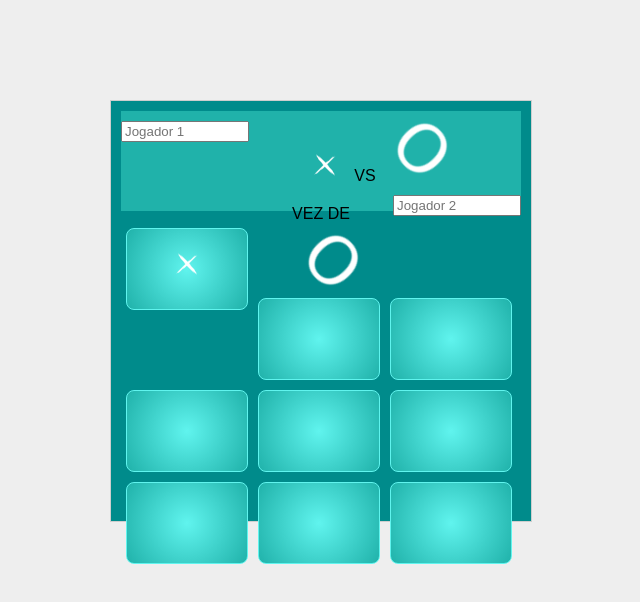
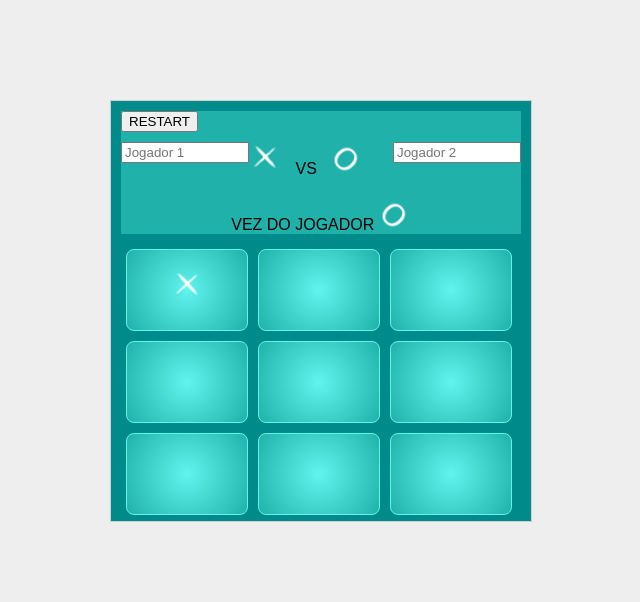
Before and after one commit to soaresmessiasg130/tictactoe-js, a plain HTML site: page index.html in a window 1280 px wide. Both pictures are taken after a click on the element 506 px from the left and 267 px from the top of the page. Shown: the whole page, without its empty margins (319-959 px from the left). Drawn offline with nearby package versions, Linux system fonts and the light colour scheme.

Commit message:
AJustando Imagem O do game

```diff
--- a/game.js
+++ b/game.js
@@ -1,57 +1,57 @@
-const player1 = "X";
-const player2 = "O";
+const player1 = "x";
+const player2 = "o";
 var playTime = player1;
-var gameOver= false;
+var gameOver = false;
 
-atualizaMostrador();
 inicializarEspacos();
 
-function atualizaMostrador(){
-  if(gameOver){return;}
+function inicializarEspacos() {
+  var espacos = document.getElementsByClassName("espaco");
 
-  if(playTime == player1){
+  for (var i = 0; i < espacos.length; i++) {
+    espacos[i].addEventListener("click", function () {
+      if (gameOver) {
+        return;
+      }
+
+      if (this.getElementsByTagName("img").length == 0) {
+        if (playTime == player1) {
+          this.innerHTML = "<img src='_imagens/x.png'>";
+          this.setAttribute("jogada", player1);
+          playTime = player2;
+        } else {
+          this.innerHTML = "<img src='_imagens/o.png'>";
+          this.setAttribute("jogada", player2);
+          playTime = player1;
+        }
+      }
+
+      verificarVencedor();
+
+      atualizaMostrador();
+    });
+  }
+}
+
+function atualizaMostrador() {
+  if (gameOver) {
+    var divVez = document.getElementById("vez");
+
+    console.log(divVez);
+
+    divVez.innerHTML = "";
+
+    return;
+  }
+
+  if (playTime == player1) {
     var player = document.querySelectorAll("div#vez img")[0];
     player.setAttribute("src", "_imagens/x.png");
-
-  }else{
+  } else {
     var player = document.querySelectorAll("div#vez img")[0];
     player.setAttribute("src", "_imagens/o.png");
   }
 }
-
-function inicializarEspacos(){
-
-  var espacos = document.getElementsByClassName("espaco");
-
-  for (var i = 0; i < espacos.length; i++) {
-
-    espacos[i].addEventListener("click", function(){
-
-        if (gameOver) {return;}
-
-        if(this.getElementsByTagName("img").length == 0){
-
-          if(playTime == player1){
-
-            this.innerHTML = "<img src='_imagens/X.png'>";
-            this.setAttribute("jogada", player1);
-            playTime = player2;
-
-          }else{
-
-            this.innerHTML = "<img src='_imagens/O.png'>";
-            this.setAttribute("jogada", player2);
-            playTime = player1;
-
-          }
-          atualizaMostrador();
-          verificarVencedor();
-
-        }
-    });
-  }
-}
-
 
 function verificarVencedor() {
   var a1 = document.getElementById("a1").getAttribute("jogada");
@@ -68,20 +68,33 @@ function verificarVencedor() {
 
   var vencedor = "";
 
-  if(   (a1 == b1 && a1 == c1 && a1 != "")
-    ||  (a1 == a2 && a1 == a3 && a1 != "")
-    ||  (a1 == b2 && a1 == c3 && a1 != "")  ){
+  if (
+    (a1 == b1 && a1 == c1 && a1 != "") ||
+    (a1 == a2 && a1 == a3 && a1 != "") ||
+    (a1 == b2 && a1 == c3 && a1 != "")
+  ) {
     vencedor = a1;
-  }else if(   (b2 == b1 && b2 == b3 && b2 != "")
-           || (b2 == a2 && b2 == c2 && b2 != "")
-           || (b2 == a3 && b2 == c1 && b2 != "")  ){
+  } else if (
+    (b2 == b1 && b2 == b3 && b2 != "") ||
+    (b2 == a2 && b2 == c2 && b2 != "") ||
+    (b2 == a3 && b2 == c1 && b2 != "")
+  ) {
     vencedor = b2;
-  }else if(   (c3 == c2 && c3 == c1 && c3 != "")
-          ||  (c3 == b3 && c3 == a3 && c3 != "")  ){
+  } else if (
+    (c3 == c2 && c3 == c1 && c3 != "") ||
+    (c3 == b3 && c3 == a3 && c3 != "")
+  ) {
     vencedor = c3;
   }
-  if(vencedor != ""){
+
+  if (vencedor != "") {
+    alert("O ganhador foi: '" + vencedor + "'!");
+
     gameOver = true;
-    alert("O ganhador foi: '" + vencedor + "'!");
   }
 }
+
+function restart() {
+  alert("csakcaslkcns");
+  location.reload();
+}
--- a/index.html
+++ b/index.html
@@ -1,41 +1,37 @@
 <!DOCTYPE html>
 <html lang="pt-br">
   <head>
-    <meta charset="utf-8">
+    <meta charset="utf-8" />
     <title>Jogo da Velha com JQuery</title>
-    <link rel="stylesheet" href="style.css">
+    <link rel="stylesheet" href="style.css" />
     <script src="https://code.jquery.com/jquery-3.3.1.slim.min.js"></script>
+  </head>
 
-  </head>
   <body>
+    <div class="container">
+      <header class="top">
+        <form action="" id="form">
+          <button onclick="restart">RESTART</button>
 
-    <div class="container">
+          <br />
 
-      <header class="top">
+          <input type="text" id="campo1" placeholder="Jogador 1" />
 
-        <center>
-          <form action="" id="form">
+          <img id="icon1" src="_imagens/x.png" />
 
-            <input type="text" id="campo1" placeholder="Jogador 1">
-            <img id="icon1" src="_imagens/x.png">
-            <label for=""> VS </label>
-            <img id="icon2" src="_imagens/o.png">
-            <input type="text" id="campo2" placeholder="Jogador 2">
-          </form>
+          <label for=""> VS </label>
 
-          <div id="vez">
-            Vez de
-            <img id="simbolovez" src="_imagens/x.png">
-          </div>
+          <img id="icon2" src="_imagens/o.png" />
 
+          <input type="text" id="campo2" placeholder="Jogador 2" />
+        </form>
 
-        </center>
-
-
+        <div id="vez">
+          Vez do jogador <img id="simbolovez" src="_imagens/x.png" />
+        </div>
       </header>
 
       <section class="body">
-
         <div id="a1" class="espaco" jogada=""></div>
         <div id="a2" class="espaco" jogada=""></div>
         <div id="a3" class="espaco" jogada=""></div>
@@ -45,12 +41,7 @@
         <div id="c1" class="espaco" jogada=""></div>
         <div id="c2" class="espaco" jogada=""></div>
         <div id="c3" class="espaco" jogada=""></div>
-
-
       </section>
-
-
-
     </div>
     <script type="text/javascript" src="game.js"></script>
   </body>
--- a/style.css
+++ b/style.css
@@ -1,11 +1,11 @@
 @charset "utf-8";
 
-body{
+body {
   background-color: #eee;
   font-family: sans-serif;
 }
 
-.container{
+.container {
   width: 400px;
   height: 400px;
   padding: 10px;
@@ -14,30 +14,29 @@ body{
   background-color: #008b8b;
 }
 
-.top{
+.top {
   position: relative;
   width: 400px;
-  height: 100px;
   background: #20b2aa;
 }
 
-.body{
+.body {
   margin-top: 10px;
   position: relative;
   width: 400px;
-  height: 400px;;
+  height: 400px;
 }
 
-#icon1{
+#icon1 {
   margin-right: 10px;
   margin-top: 10px;
 }
 
-#icon2{
+#icon2 {
   margin-left: 10px;
 }
 
-.espaco{
+.espaco {
   position: relative;
   margin: 5px;
   border: 1px solid #60f4ee;
@@ -45,34 +44,34 @@ body{
   width: 120px;
   height: 80px;
   float: left;
-  background: -webkit-radial-gradient(circle,#60f4ee, #20b2aa);
-  background: -o-radial-gradient(circle,#60f4ee, #20b2aa);
-  background: -moz-radial-gradient(circle,#60f4ee, #20b2aa);
+  background: -webkit-radial-gradient(circle, #60f4ee, #20b2aa);
+  background: -o-radial-gradient(circle, #60f4ee, #20b2aa);
+  background: -moz-radial-gradient(circle, #60f4ee, #20b2aa);
   color: white;
   font-size: 55px;
   text-align: center;
 }
-#form{
+#form {
   position: relative;
   width: 100%;
   height: auto;
 }
 
-#campo1{
+#campo1 {
   position: relative;
   width: 30%;
   float: left;
   margin-top: 10px;
 }
 
-#campo2{
+#campo2 {
   position: relative;
   width: 30%;
   float: right;
   margin-top: 10px;
 }
 
-#p1{
+#p1 {
   width: 46%;
   font-weight: bold;
   text-transform: uppercase;
@@ -80,20 +79,22 @@ body{
   float: left;
 }
 
-#p2{
+#p2 {
   width: 46%;
   font-weight: bold;
   text-transform: uppercase;
   color: white;
   float: right;
 }
-#vez{
-  width: 100px;
+
+#vez {
+  width: 100%;
+  text-align: center;
   text-transform: uppercase;
   margin-top: 20px;
 }
 
-
-#simbolovez{
-  float: right;
+img {
+  width: 32px;
+  height: 32px;
 }
```
Also changed, not shown: _imagens/o.png (renamed from _imagens/O.png).
